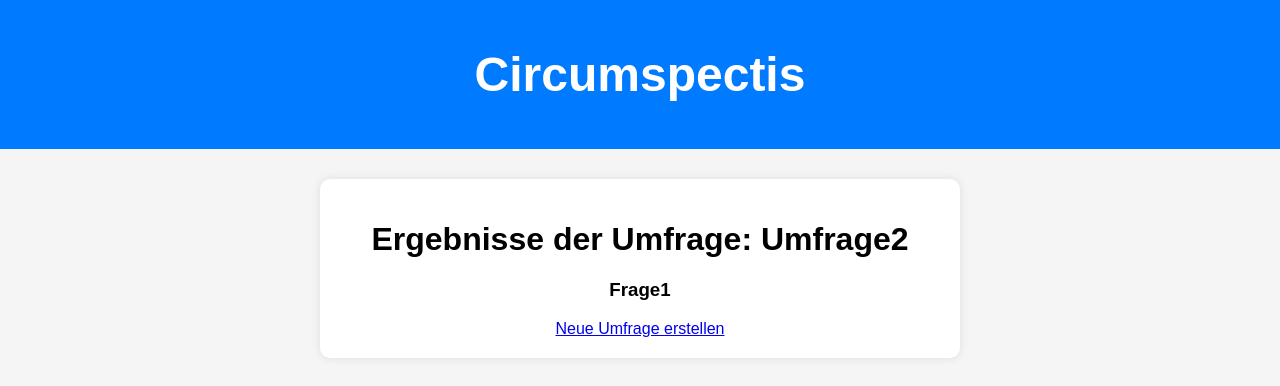
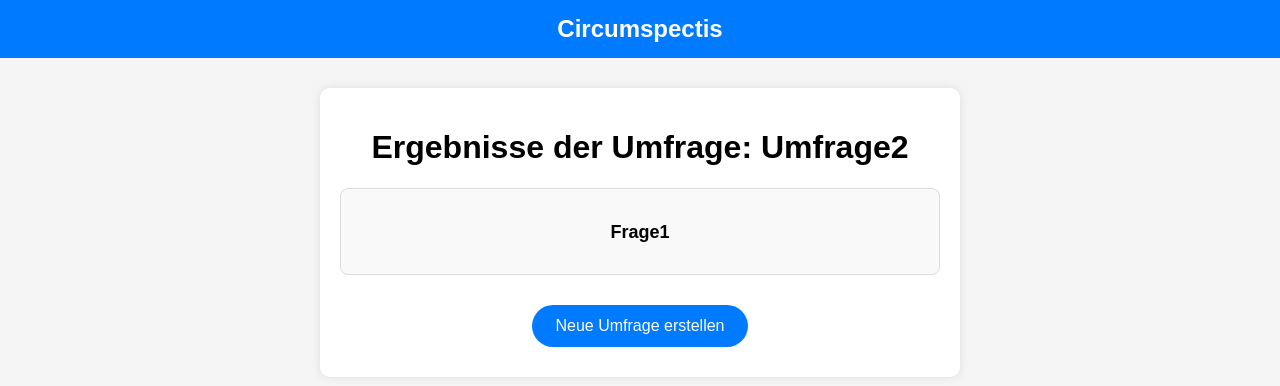
Before and after one commit to Berkay9712/webapp24, a Flask app: page /results/2 in a window 1280 px wide. Shown: the top 386 px of the page. Run offline with Flask 3, Linux system fonts and the light colour scheme; a user stored in the database is signed in; data comes from the database, SQL or seed files in the repository.

Commit message:
results Designanpassung

```diff
--- a/templates/results.html
+++ b/templates/results.html
@@ -3,23 +3,23 @@
 <head>
     <meta charset="UTF-8">
     <meta name="viewport" content="width=device-width, initial-scale=1.0">
-    <title>Umfrageergebnisse</title>
+    <title>Umfrageergebnisse | Circumspectis</title>
     <link rel="stylesheet" href="{{ url_for('static', filename='style.css') }}">
 </head>
 <body>
 
     <!-- Header -->
     <header class="header-bar">
-        <h1 class="site-title">Circumspectis</h1>
+        Circumspectis
     </header>
 
     <div class="container">
         <h1>Ergebnisse der Umfrage: {{ survey.title }}</h1>
 
         {% for i in range(questions|length) %}
-            <div class="question">
-                <h3>{{ questions[i] }}</h3> <!-- Zeigt die Frage an -->
-                <ul>
+            <div class="question-box">
+                <h3 class="question-text">{{ questions[i] }}</h3> <!-- Zeigt die Frage an -->
+                <ul class="results-list">
                     {% for response in all_answers %}
                         <li>{{ response[i] }}</li>  <!-- Zeigt die entsprechende Antwort an -->
                     {% endfor %}
@@ -27,7 +27,9 @@
             </div>
         {% endfor %}
 
-        <a href="{{ url_for('create') }}">Neue Umfrage erstellen</a>
+        <div class="button-container">
+            <a href="{{ url_for('create') }}" class="button">Neue Umfrage erstellen</a>
+        </div>
     </div>
 
 </body>
```
